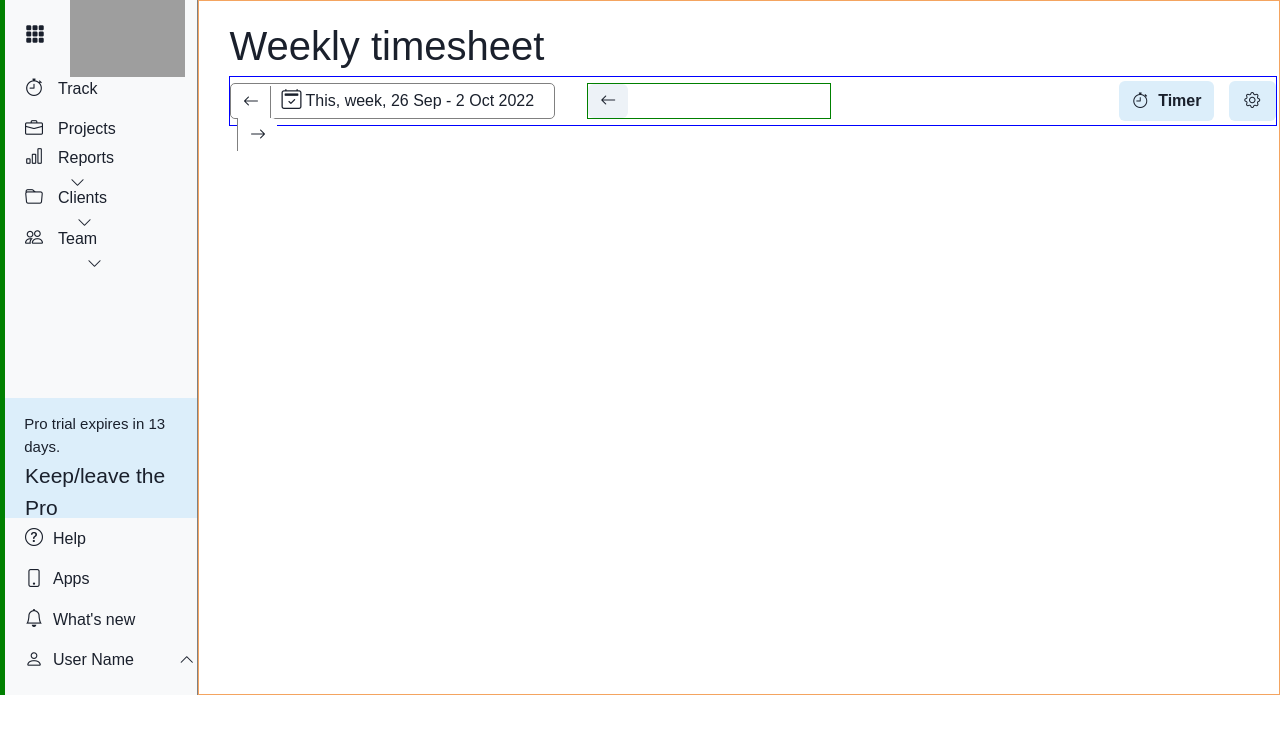
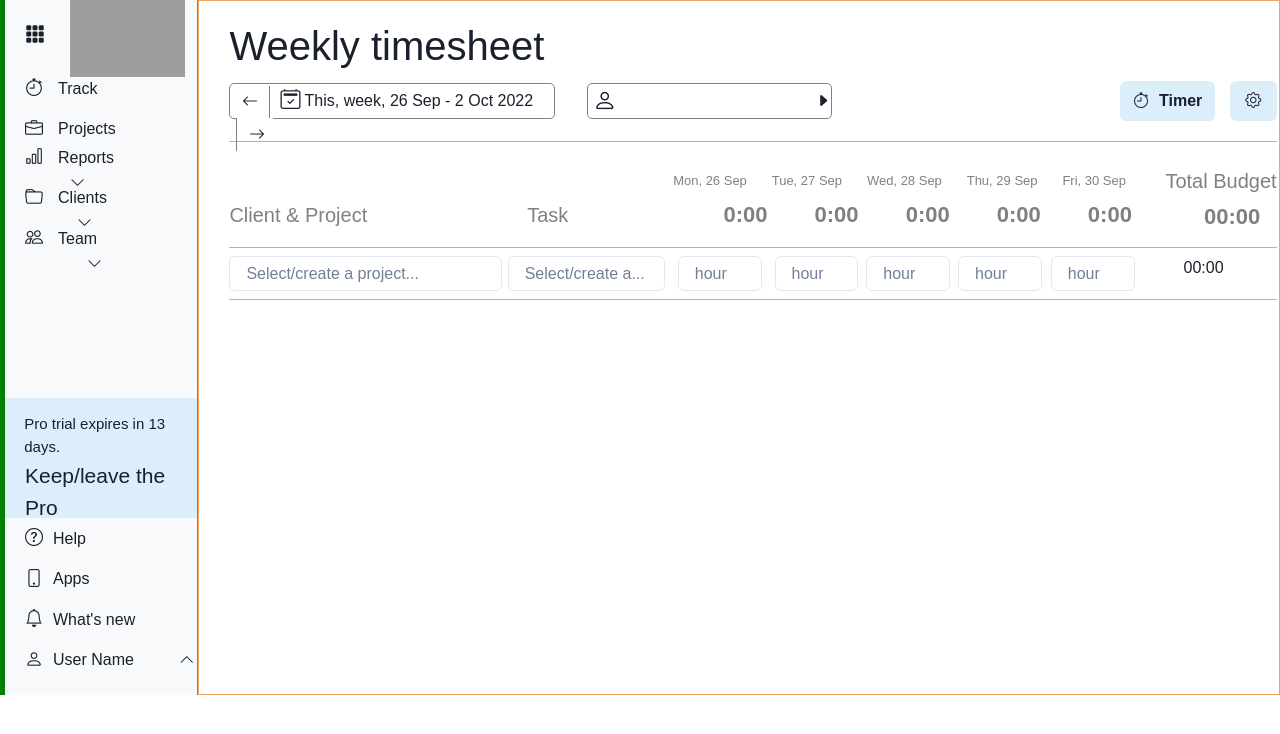
Before and after one commit to Thannzz/Myhours-Clone, a React (Create React App) app in the folder frontend/: page /dashboard/track in a window 1280 px wide. Shown: the top 734 px of the page. Built offline with nearby package versions, Linux system fonts and the light colour scheme; grey boxes are pictures that could not be loaded; some icons are missing.

Commit message:
Hour data collecting form done

```diff
--- /dev/null
+++ b/frontend/src/Components/HoursForm.jsx
@@ -0,0 +1,36 @@
+import { Box, Divider, Input, Text } from '@chakra-ui/react';
+import React from 'react'
+
+
+export default function HoursForm({ totalBudget }) {
+  return (
+    <div>
+      <Box mt={2} display="flex" fontFamily="sans-serif">
+        <Input
+          htmlSize={4}
+          width="26%"
+          h="35px"
+          placeholder="Select/create a project..."
+        />
+        <Input
+          htmlSize={4}
+          width="15%"
+          ml="6px"
+          h="35px"
+          placeholder="Select/create a..."
+        />
+        <Input htmlSize={4} width="8%" ml="13px" h="35px" placeholder="hour" />
+
+
+        <Input htmlSize={4} width="8%" ml="13px" h="35px" placeholder="hour" />
+        <Input htmlSize={4} width="8%" ml="8px" h="35px" placeholder="hour" />
+        <Input htmlSize={4} width="8%" ml="8px" h="35px" placeholder="hour" />
+        <Input htmlSize={4} width="8%" ml="9px" h="35px" placeholder="hour" />
+        <Text fontSize="md" ml="49px">
+          {totalBudget || "00:00"}
+        </Text>
+      </Box>
+      <Divider borderColor="gray" mt={2} />
+    </div>
+  );
+}
--- a/frontend/src/Components/Sidebar.jsx
+++ b/frontend/src/Components/Sidebar.jsx
@@ -121,12 +121,12 @@ export default function Sidebar() {
                 {" "}
                 <i
                   style={{ marginLeft: "20px", fontSize: "18px" }}
-                  class={` bi-${item.icon}`}
+                  className={` bi-${item.icon}`}
                 ></i>
                 <span className="title">{item.title}</span>{" "}
                 <i
                   style={{ marginLeft: `${item.marginLeft}`, fontSize: "15px" }}
-                  class={`bi-${item.rIcon}`}
+                  className={`bi-${item.rIcon}`}
                 ></i>
               </Link>
             </div>
--- a/frontend/src/Components/Track.jsx
+++ b/frontend/src/Components/Track.jsx
@@ -1,8 +1,32 @@
-import React from 'react'
-import "../styles/Dashboard.css"
-import { Button, WrapItem } from "@chakra-ui/react";
+import React from "react";
+import "../styles/Dashboard.css";
+import { Box, Button, WrapItem } from "@chakra-ui/react";
+import { Divider } from "@chakra-ui/react";
+import { useState } from "react";
+import HoursForm from "./HoursForm";
 
 export default function Track() {
+  const [mon,setMon] = useState("0:00")
+  const [tue, setTue] = useState("0:00");
+  const [wed, setWed] = useState("0:00");
+  const [thu, setThu] = useState("0:00");
+  const [fri, setFri] = useState("0:00");
+  const [totalBudget,setTotalBudget] = useState(null)
+  const budgetDates = [
+    "Mon, 26 Sep",
+    "Tue, 27 Sep",
+    "Wed, 28 Sep",
+    "Thu, 29 Sep",
+    "Fri, 30 Sep",
+  ];
+  const budgetDatesValues = [
+  mon,
+  tue,
+  wed,
+  thu,
+  fri,
+  ];
+
   return (
     <div className="track">
       <h2 className="track-title">Weekly timesheet</h2>
@@ -19,7 +43,7 @@ export default function Track() {
               borderBottomLeftRadius: "5px",
             }}
           >
-            <i style={{}} class="bi-arrow-left"></i>
+            <i class="bi-arrow-left"></i>
           </Button>
 
           <i
@@ -42,15 +66,17 @@ export default function Track() {
               borderBottomRightRadius: "5px",
             }}
           >
-            <i style={{}} class="bi-arrow-right"></i>
+            <i class="bi-arrow-right"></i>
           </Button>
         </div>
 
-        <div style={{ marginLeft: "2rem" }} className="track-user">
-          <Button style={{ width: "30px", height: "100%" }}>
-            {" "}
-            <i style={{}} class="bi-arrow-left"></i>
-          </Button>
+        <div className="track-user">
+          <i
+            style={{ fontSize: "23px", marginLeft: "5px" }}
+            class="bi-person"
+          ></i>
+          <div style={{ width: "82%" }}></div>
+          <i style={{ fontSize: "15px" }} class="bi-caret-right-fill"></i>
         </div>
 
         <Button style={{ backgroundColor: "#dceefa", marginLeft: "18rem" }}>
@@ -62,6 +88,46 @@ export default function Track() {
           <i class="bi-gear"></i>
         </Button>
       </section>
+      {/* <br style={{border:"1px solid gray"}} /> */}
+      <Divider
+        borderColor="gray"
+        width="97%"
+        marginTop="15px"
+        marginLeft="30px"
+      />
+      <section className="client-projects">
+        <div className="budget-title">
+          <div className="budget-dates">
+            {budgetDates.map((dates, ind) => (
+              <span key={ind}>{dates}</span>
+            ))}
+          </div>
+          <span style={{ fontSize: "20px" }}>Total Budget</span>
+        </div>
+        <div className="budget-values">
+          <span style={{ fontSize: "20px" }}>Client & Project</span>
+          <span style={{ fontSize: "20px", marginLeft: "10rem" }}>Task</span>
+          <div className="budget-dates-values">
+            {budgetDatesValues.map((dates, ind) => (
+              <span key={ind}>{dates}</span>
+            ))}
+          </div>
+          <span
+            style={{ fontSize: "22px", marginLeft: "25px", fontWeight: "600" }}
+          >
+            {totalBudget || "00:00"}
+          </span>
+        </div>
+      </section>
+      <Divider
+        borderColor="gray"
+        width="97%"
+        marginTop="15px"
+        marginLeft="30px"
+      />
+      <Box w="97%" ml="30px" mt="5px">
+        <HoursForm totalBudget={totalBudget} />
+      </Box>
     </div>
   );
 }
--- a/frontend/src/styles/Dashboard.css
+++ b/frontend/src/styles/Dashboard.css
@@ -100,7 +100,7 @@
 }
 
 .weeks-area{
-    border: 1px solid blue;
+    /* border: 1px solid blue; */
     width: 97%;
     height: 50px;
     margin-left: 30px;
@@ -120,5 +120,60 @@
 .track-user{
     width: 270px;
     height: 35.75px;
-    border: 1px solid green;
+    border: 1px solid gray;
+    margin-left: 2rem;
+    border-radius: 5px;
+    display: flex;
+    align-items: center;
+
 }
+
+.client-projects{
+    /* border: 1px solid blue; */
+    width: 97%;
+    height: 70px;
+    margin-left: 30px;
+    margin-top: 20px;
+}
+
+.budget-title{
+    /* border: 1px solid blueviolet; */
+    height: 37.5px;
+    width: 60%;
+    margin-left: 40%;
+    display: flex;
+    align-items: center;
+    justify-content: space-between;
+    color: gray;
+
+}
+.budget-dates{
+    /* border: 1px solid green; */
+    width: 80%;
+    height: 100%;
+    display: flex;
+    justify-content: space-evenly;
+    align-items: center;
+    font-size: 13px;
+}
+
+
+.budget-values{
+    /* border: 1px solid orangered; */
+    height: 30px;
+    color: gray;
+    display: flex;
+}
+.budget-dates-values{
+      /* border: 1px solid green; */
+    width: 48%;
+    height: 100%;
+    display: flex;
+    justify-content: space-evenly;
+    align-items: center;
+    font-size: 22px;
+    font-weight: 600;
+    margin-left: 108px;
+
+
+}
```
